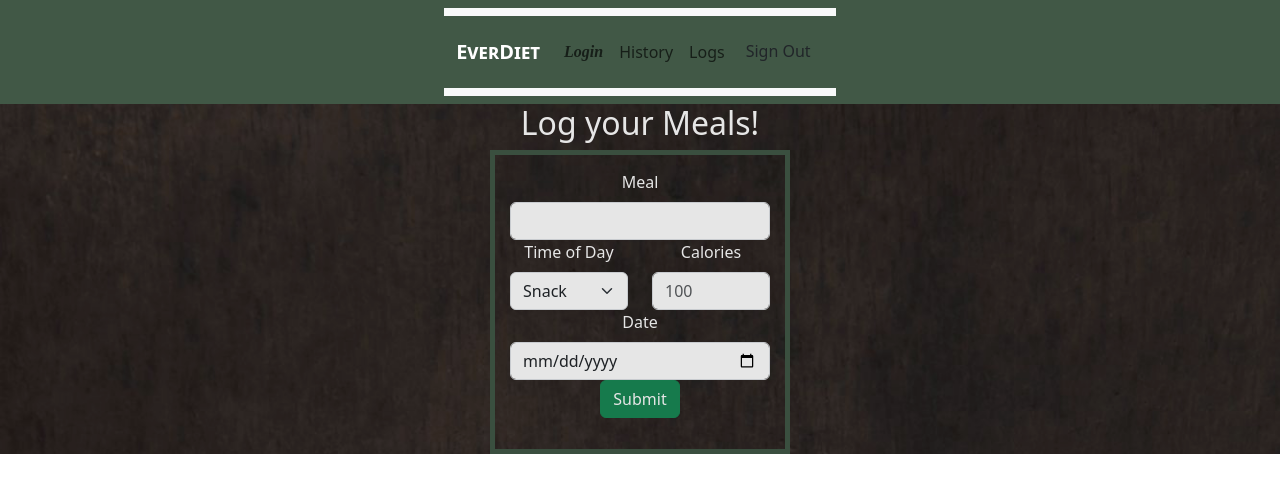
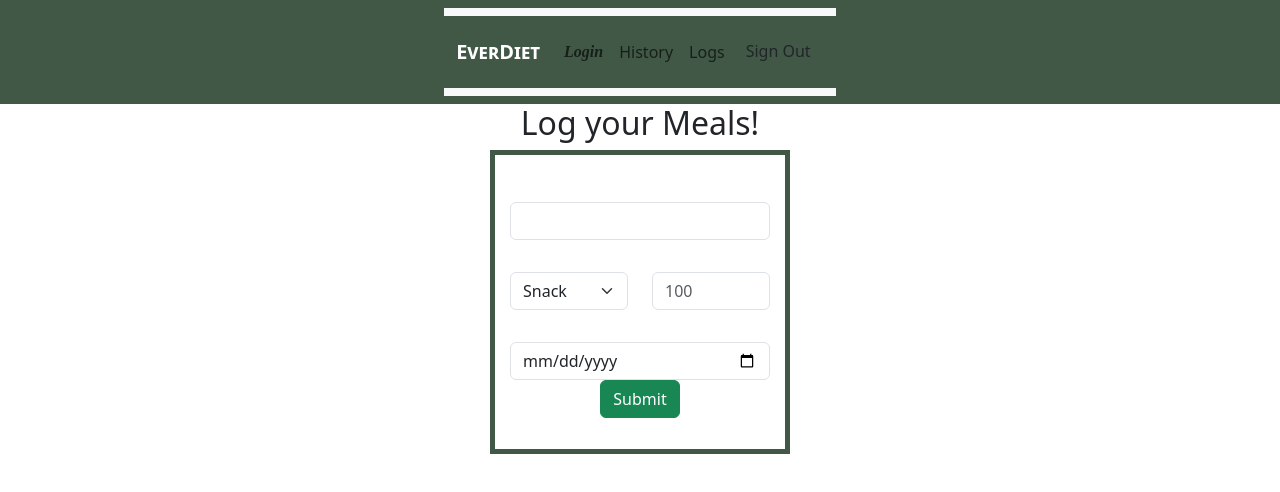
Before and after one commit to ashley773877/food-logger-frontend, a React (Create React App) app: page /Logs in a window 1280 px wide. Shown: the top 492 px of the page. Built offline with nearby package versions, Linux system fonts and the light colour scheme.

Commit message:
added styling and changed auth context

```diff
--- a/src/App.js
+++ b/src/App.js
@@ -21,7 +21,7 @@ function App() {
       <Routes>
         <Route path="/" element={<HomePage />}></Route>
         <Route path="/Login" element={<LoginPage setUser={setUser} />} />
-        <Route path="/History" element={<HistoryPage />} />
+        <Route path="/History" element={<HistoryPage user={user} />} />
         <Route path="/Logs" element={<LogPage user={user} />} />
         <Route path="logout" element={<HomePage />} />
         {/* <Route path="/signin" element={<HomePage />} />
--- a/src/components/LogOutButton.js
+++ b/src/components/LogOutButton.js
@@ -1,10 +1,13 @@
  import { Button } from 'react-bootstrap'
 import axios from 'axios'
+import { useAuth } from '../context/AuthContext';
 
 function LogOutButton() {
+    const{signOut}= useAuth();
     const handleLogout = async (e) => {
+      // const{signOut}= useAuth();
         e.preventDefault()
-         localStorage.clear('foodLogUser');
+         localStorage.clear('foodloggerUser');
         try {
 
             const response = await axios.post('http://localhost:4000/api/users/logout');
@@ -14,7 +17,7 @@ function LogOutButton() {
 
 
             localStorage.removeItem('foodLogUser');
-
+           signOut()
 
             window.location.href = '/';
           } catch (error) {
--- a/src/context/AuthContext.js
+++ b/src/context/AuthContext.js
@@ -8,12 +8,12 @@ const AuthContext = createContext();
 function AuthProvider({ children }) {
   const [user, setUser] = useState(null);
 
-const [isAuthenticated, setIsAuthenticated] = useState(true); // Added this line
+const [isAuthenticated, setIsAuthenticated] = useState(false); // Added this line
 
-  const navigate = useNavigate();
+const navigate = useNavigate();
   // const { signIn: authSignIn } = useAuth();
 
-  const signIn = async (userData) => {
+const signIn = async (userData) => {
     try {
       const response = await axios.post('http://localhost:4000/api/users/signin', userData);
       const { user } = response.data;
@@ -32,12 +32,7 @@ const [isAuthenticated, setIsAuthenticated] = useState(true); // Added this line
     setUser(null);
     setIsAuthenticated(false)
   };
-  // const value = {
-  //   user,
-  //   signIn,
-  //   signOut,
-  //   isAuthenticated: !!user,
-  // };
+
 
   return (
     <AuthContext.Provider value={{user, signIn, signOut, isAuthenticated}}>
--- a/src/pages/LogPage.js
+++ b/src/pages/LogPage.js
@@ -7,15 +7,11 @@ import backgroundImg from '../images/LogPage.jpeg'
 import {  useAuth } from '../context/AuthContext';
 
 
-const StyledLogPage = styled.div`
-  background-image: url(${backgroundImg});
-  background-size: cover;
-  filter: grayscale(100%);
-  filter: brightness(0.9);
-  width: 100%;
+
+const StyledForm = styled.div`
+  max-width: 300%;
   height: 200%;
   color: white;
-  Form {
     max-width: 300px;
     margin: auto;
     border: 5px solid #415846;
@@ -23,6 +19,13 @@ const StyledLogPage = styled.div`
   }
 `;
 
+// const StyledImg = styled.img`
+//   background-image: url(${backgroundImg});
+//   background-size: cover;
+//   width: 100%;
+//   height: 200%;
+
+// `;
 
 
 
@@ -67,16 +70,17 @@ function LogPage({user}) {
   };
   return (
         <>
-        <StyledLogPage>
-         <h2> Log your Meals!</h2>
+       {/* <StyledImg src={backgroundImg} alt="Background" /> */}
+
 
          <div>
+         <h2> Log your Meals!</h2>
           {showAlert && (
           <Alert variant="warning" onClose={() => setShowAlert(false)} dismissible>
             Please sign in to submit a food log.
           </Alert>
         )}
-
+     <StyledForm>
          <Form onSubmit={handleLogSubmission}>
      <Row className="mb-3">
 
@@ -103,23 +107,24 @@ function LogPage({user}) {
       </Form.Group>
       </Col>
 
-
-      <Form.Group controlId="date">
+       <Form.Group controlId="date">
         <Form.Label>Date</Form.Label>
         <Form.Control onChange={(e) => setDate(e.target.value)} type="Date" placeholder="MM/DD/YYYY" />
       </Form.Group>
 
-
-      <Col>
+       <Col>
       <Button variant="success" type="submit">
         Submit
       </Button>
-      </Col>
+       </Col>
+
       </Row>
+
     </Form>
+    </StyledForm>
 
         </div>
-        </StyledLogPage>
+
         </>
 
     );
--- a/src/pages/LoginPage.js
+++ b/src/pages/LoginPage.js
@@ -8,7 +8,8 @@ import Col from 'react-bootstrap/Col';
 import Row from 'react-bootstrap/Row';
 import Form from 'react-bootstrap/Form';
 import { AuthProvider } from "../context/AuthContext";
-
+import LogOutButton from '../components/LogOutButton';
+import { useAuth } from "../context/AuthContext";
 
 
 
@@ -24,8 +25,8 @@ function LoginPage({setUser}) {
     const passwordInputRef = useRef(null);
     const [showSignIn, setShowSignIn] = useState(true);
     const [signInError, setSignInError] = useState(null);
-    const [ setShowAlert] = useState(false);
-
+    const [showAlert, setShowAlert] = useState(false);
+  const {signIn}=useAuth();
     // const [email, setEmail] = useState(null)
     // const [password, setPassword] = useState(null);
 
@@ -48,26 +49,27 @@ function LoginPage({setUser}) {
         setSignInError("Password is required");
         return;
       }
+    signIn({ email: emailInputRef.current.value,
+      password: passwordInputRef.current.value,})
+    // axios
+    // .post("http://localhost:4000/api/users/signin", { //remove this and pass email and opassword
+    //   email: emailInputRef.current.value,
+    //   password: passwordInputRef.current.value,
+    // })
+    // .then((response) => {
+    //   console.log("isAuthenticated:");
+    //   localStorage.setItem('foodLogUser', JSON.stringify(response.date))
+    //   setUser(response.data.user);
+    //   navigate('/')
+    // })
+    // .catch((error) => {
 
-    axios
-    .post("http://localhost:4000/api/users/signin", {
-      email: emailInputRef.current.value,
-      password: passwordInputRef.current.value,
-    })
-    .then((response) => {
-      console.log("isAuthenticated:");
-      localStorage.setItem('foodLogUser', JSON.stringify(response.date))
-      setUser(response.data.user);
-      navigate('/')
-    })
-    .catch((error) => {
+    //   console.error("Sign in error:", error);
+    //   const errorMessage = error.response?.data?.message || "Password must be between 6-50 characters";
+    //   setSignInError(errorMessage);
+    //   setShowAlert(false);
 
-      console.error("Sign in error:", error);
-      const errorMessage = error.response?.data?.message || "Password must be between 6-50 characters";
-      setSignInError(errorMessage);
-      setShowAlert(false);
-
-    });
+    // });
 
 };
 return (
--- a/src/pages/historyPage.js
+++ b/src/pages/historyPage.js
@@ -1,4 +1,4 @@
-import React, { useState } from 'react';
+import React, { useState, useContext } from 'react';
 import { Form, Button, Table, Alert } from 'react-bootstrap';
 import axios from 'axios'
 import {  useAuth} from '../context/AuthContext'
@@ -6,13 +6,13 @@ import {  useAuth} from '../context/AuthContext'
 
 
 
-function HistoryPage() {
-   useAuth();
+function HistoryPage({user}) {
+
   const { isAuthenticated } = useAuth(); // just added
   const [showAlert, setShowAlert] = useState(false); // just added
   const [date, setDate] = useState('');
   const [foodLogs, setFoodLogs] = useState([]);
-
+ console.log(user)
 
   const handleDateSubmit = async (e) => {
     e.preventDefault();
@@ -23,11 +23,12 @@ function HistoryPage() {
     return;
   }
     try{
-      const res = await axios.post("http://localhost:4000/api/foodlogs/by-date", {
+      const res = await axios.post(`http://localhost:4000/api/foodlogs/by-date/${user._id}`, {
         date: date,
 
       })
       setFoodLogs(res.data);
+      e.target.reset()
     } catch (error) {
       console.log("error fetching logs", error.message)
     }
@@ -35,15 +36,17 @@ function HistoryPage() {
 
 
   return (
-    <div>
+
+   <div>
       <h2> History</h2>
-      {showAlert && (
+
+       {showAlert && (
   <Alert variant="warning" onClose={() => setShowAlert(false)} dismissible>
     Please sign in to view history.
   </Alert>
 )}
 
-
+<div>
       <Form onSubmit={handleDateSubmit}>
         <Form.Group className="mb-3">
           <Form.Label>Start Date</Form.Label>
@@ -81,9 +84,13 @@ function HistoryPage() {
             </tr>
           ))}
         </tbody>
-      </Table>
+      </Table> <div/>
+  <h2> please log in</h2>  </div>
+
     </div>
   );
-}
+
+  }
+
 
 export default HistoryPage;
```
